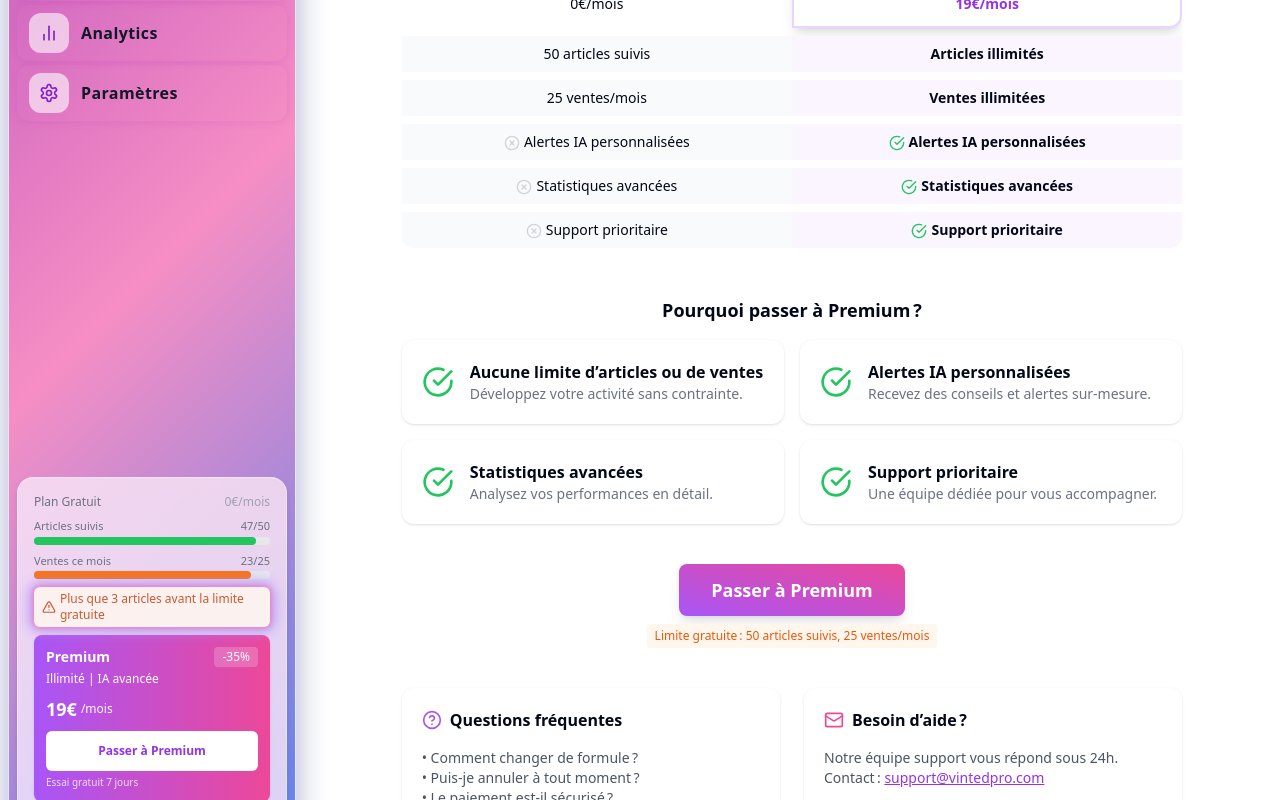
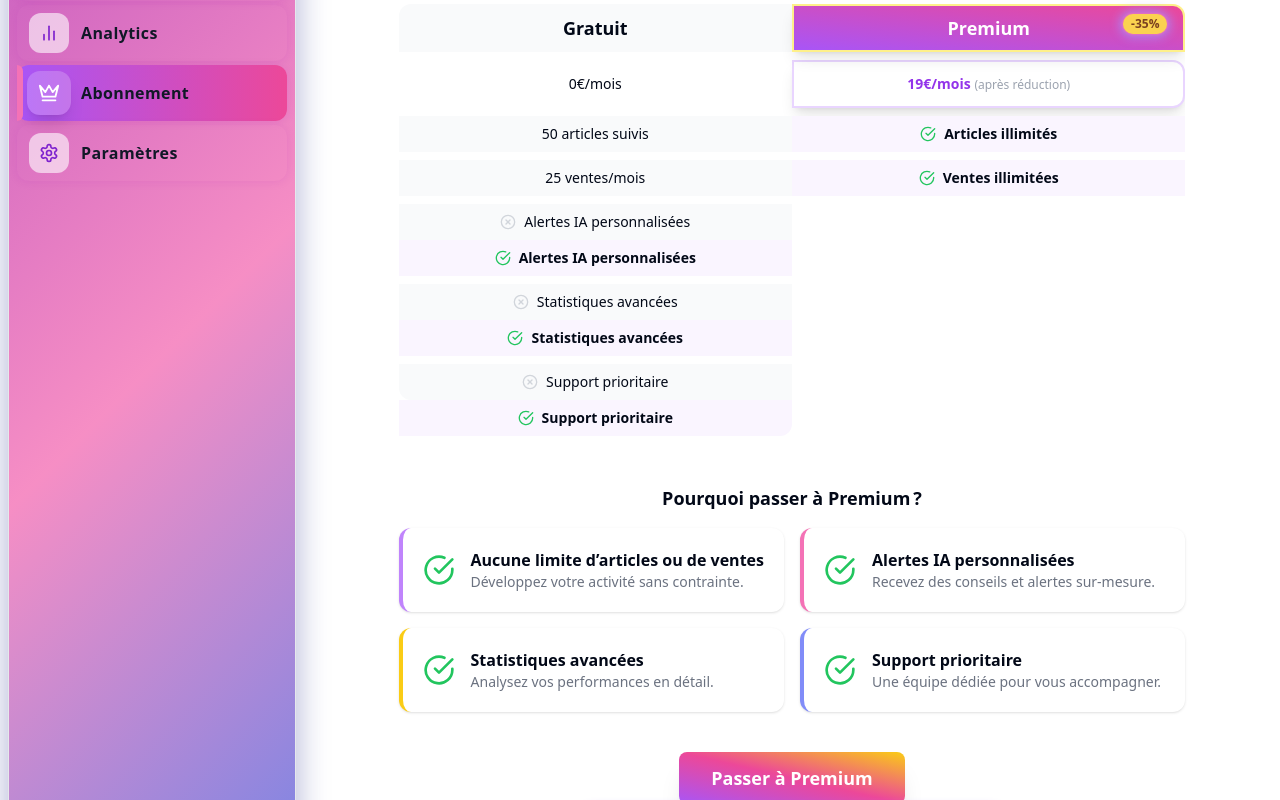
Before and after one commit to Benaisse/vinted-pro, a Next.js app: page /abonnement in a window 1280 px wide. Shown: the part 380-1180 px from the top of the page. Built offline with nearby package versions, Linux system fonts and the light colour scheme.

Commit message:
feat: refonte complète de l'abonnement (sidebar, onglet, page premium), harmonisation UI/UX, corrections diverses

```diff
--- a/src/app/abonnement/page.tsx
+++ b/src/app/abonnement/page.tsx
@@ -8,21 +8,27 @@ export default function AbonnementPage() {
 
   return (
     <div className="max-w-4xl mx-auto py-8 px-2 sm:px-4">
+      {/* Bandeau bénéfice clé */}
+      <div className="mb-6">
+        <div className="bg-gradient-to-r from-pink-400 via-purple-500 to-indigo-500 text-white rounded-xl py-3 px-6 text-center text-lg font-semibold shadow-lg animate-pulse-slow">
+          🚀 Débloquez tout le potentiel de votre boutique avec Premium !
+        </div>
+      </div>
       {/* Header visuel */}
       <div className="relative rounded-2xl overflow-hidden mb-8 shadow-lg">
         <div className="bg-gradient-to-tr from-purple-500 to-pink-500 h-32 flex items-center px-8">
-          <Crown className="w-14 h-14 text-yellow-300 drop-shadow-lg opacity-90" />
+          <Crown className="w-14 h-14 text-yellow-300 drop-shadow-lg opacity-90 animate-bounce-slow" />
           <div className="ml-6">
             <h1 className="text-3xl font-bold text-white mb-1">Abonnement</h1>
+            <div className="text-white/80 text-sm mb-1">Gérez votre formule et découvrez les avantages Premium.</div>
             <div className="flex items-center gap-2">
               <span className="bg-white/20 text-white px-3 py-1 rounded-full text-sm font-semibold">Votre formule : {isPremium ? "Premium" : "Gratuit"}</span>
-              {!isPremium && <span className="bg-yellow-300 text-yellow-900 px-2 py-0.5 rounded-full text-xs font-bold ml-2">-35% sur Premium</span>}
+              {!isPremium && <span className="bg-yellow-300 text-yellow-900 px-2 py-0.5 rounded-full text-xs font-bold ml-2 animate-pulse">-35% sur Premium</span>}
             </div>
           </div>
         </div>
         <Crown className="absolute right-6 top-2 w-20 h-20 text-yellow-200 opacity-20 pointer-events-none" />
       </div>
-
       {/* Comparatif des offres */}
       <div className="mb-10">
         <div className="font-semibold text-lg mb-4 text-center">Comparez les formules</div>
@@ -31,69 +37,68 @@ export default function AbonnementPage() {
             <thead>
               <tr>
                 <th className="w-1/2 text-lg font-bold py-2 bg-gray-50 rounded-tl-xl">Gratuit</th>
-                <th className="w-1/2 text-lg font-bold py-2 bg-gradient-to-tr from-purple-500 to-pink-500 text-white rounded-tr-xl relative">
+                <th className="w-1/2 text-lg font-bold py-2 bg-gradient-to-tr from-purple-500 to-pink-500 text-white rounded-tr-xl relative shadow-lg border-2 border-yellow-200 animate-glow-premium">
                   Premium
-                  <span className="absolute top-2 right-4 bg-yellow-300 text-yellow-900 text-xs font-bold px-2 py-0.5 rounded-full">-35%</span>
+                  <span className="absolute top-2 right-4 bg-yellow-300 text-yellow-900 text-xs font-bold px-2 py-0.5 rounded-full animate-pulse">-35%</span>
                 </th>
               </tr>
             </thead>
             <tbody className="text-sm">
               <tr>
                 <td className="bg-white text-center py-3 rounded-l-xl">0€/mois</td>
-                <td className="bg-white text-center py-3 rounded-r-xl font-bold text-purple-600 shadow-lg border-2 border-purple-200">19€/mois</td>
+                <td className="bg-white text-center py-3 rounded-r-xl font-bold text-purple-600 shadow-lg border-2 border-purple-200">19€/mois <span className='text-xs text-gray-400 font-normal'>(après réduction)</span></td>
               </tr>
               <tr>
                 <td className="bg-gray-50 text-center py-2">50 articles suivis</td>
-                <td className="bg-purple-50 text-center py-2 font-semibold">Articles illimités</td>
+                <td className="bg-purple-50 text-center py-2 font-semibold flex items-center justify-center gap-1"><CheckCircle className="inline w-4 h-4 text-green-500 mr-1" />Articles illimités</td>
               </tr>
               <tr>
                 <td className="bg-gray-50 text-center py-2">25 ventes/mois</td>
-                <td className="bg-purple-50 text-center py-2 font-semibold">Ventes illimitées</td>
+                <td className="bg-purple-50 text-center py-2 font-semibold flex items-center justify-center gap-1"><CheckCircle className="inline w-4 h-4 text-green-500 mr-1" />Ventes illimitées</td>
               </tr>
               <tr>
-                <td className="bg-gray-50 text-center py-2"><XCircle className="inline w-4 h-4 text-gray-300 mr-1" />Alertes IA personnalisées</td>
-                <td className="bg-purple-50 text-center py-2 font-semibold"><CheckCircle className="inline w-4 h-4 text-green-500 mr-1" />Alertes IA personnalisées</td>
+                <td className="bg-gray-50 text-center py-2 flex items-center justify-center gap-1"><XCircle className="inline w-4 h-4 text-gray-300 mr-1" />Alertes IA personnalisées</td>
+                <td className="bg-purple-50 text-center py-2 font-semibold flex items-center justify-center gap-1"><CheckCircle className="inline w-4 h-4 text-green-500 mr-1" />Alertes IA personnalisées</td>
               </tr>
               <tr>
-                <td className="bg-gray-50 text-center py-2"><XCircle className="inline w-4 h-4 text-gray-300 mr-1" />Statistiques avancées</td>
-                <td className="bg-purple-50 text-center py-2 font-semibold"><CheckCircle className="inline w-4 h-4 text-green-500 mr-1" />Statistiques avancées</td>
+                <td className="bg-gray-50 text-center py-2 flex items-center justify-center gap-1"><XCircle className="inline w-4 h-4 text-gray-300 mr-1" />Statistiques avancées</td>
+                <td className="bg-purple-50 text-center py-2 font-semibold flex items-center justify-center gap-1"><CheckCircle className="inline w-4 h-4 text-green-500 mr-1" />Statistiques avancées</td>
               </tr>
               <tr>
-                <td className="bg-gray-50 text-center py-2 rounded-bl-xl"><XCircle className="inline w-4 h-4 text-gray-300 mr-1" />Support prioritaire</td>
-                <td className="bg-purple-50 text-center py-2 font-semibold rounded-br-xl"><CheckCircle className="inline w-4 h-4 text-green-500 mr-1" />Support prioritaire</td>
+                <td className="bg-gray-50 text-center py-2 rounded-bl-xl flex items-center justify-center gap-1"><XCircle className="inline w-4 h-4 text-gray-300 mr-1" />Support prioritaire</td>
+                <td className="bg-purple-50 text-center py-2 font-semibold rounded-br-xl flex items-center justify-center gap-1"><CheckCircle className="inline w-4 h-4 text-green-500 mr-1" />Support prioritaire</td>
               </tr>
             </tbody>
           </table>
         </div>
       </div>
-
       {/* Section Pourquoi Premium */}
       <div className="mb-10">
         <div className="font-semibold text-lg mb-4 text-center">Pourquoi passer à Premium ?</div>
         <div className="grid grid-cols-1 md:grid-cols-2 gap-4">
-          <div className="bg-white rounded-xl p-5 shadow hover:shadow-lg transition-shadow flex items-center gap-4">
-            <CheckCircle className="w-8 h-8 text-green-500" />
+          <div className="bg-white rounded-xl p-5 shadow hover:shadow-xl transition-shadow flex items-center gap-4 border-l-4 border-purple-400">
+            <CheckCircle className="w-8 h-8 text-green-500 animate-bounce-slow" />
             <div>
               <div className="font-semibold">Aucune limite d’articles ou de ventes</div>
               <div className="text-sm text-gray-500">Développez votre activité sans contrainte.</div>
             </div>
           </div>
-          <div className="bg-white rounded-xl p-5 shadow hover:shadow-lg transition-shadow flex items-center gap-4">
-            <CheckCircle className="w-8 h-8 text-green-500" />
+          <div className="bg-white rounded-xl p-5 shadow hover:shadow-xl transition-shadow flex items-center gap-4 border-l-4 border-pink-400">
+            <CheckCircle className="w-8 h-8 text-green-500 animate-bounce-slow" />
             <div>
               <div className="font-semibold">Alertes IA personnalisées</div>
               <div className="text-sm text-gray-500">Recevez des conseils et alertes sur-mesure.</div>
             </div>
           </div>
-          <div className="bg-white rounded-xl p-5 shadow hover:shadow-lg transition-shadow flex items-center gap-4">
-            <CheckCircle className="w-8 h-8 text-green-500" />
+          <div className="bg-white rounded-xl p-5 shadow hover:shadow-xl transition-shadow flex items-center gap-4 border-l-4 border-yellow-400">
+            <CheckCircle className="w-8 h-8 text-green-500 animate-bounce-slow" />
             <div>
               <div className="font-semibold">Statistiques avancées</div>
               <div className="text-sm text-gray-500">Analysez vos performances en détail.</div>
             </div>
           </div>
-          <div className="bg-white rounded-xl p-5 shadow hover:shadow-lg transition-shadow flex items-center gap-4">
-            <CheckCircle className="w-8 h-8 text-green-500" />
+          <div className="bg-white rounded-xl p-5 shadow hover:shadow-xl transition-shadow flex items-center gap-4 border-l-4 border-indigo-400">
+            <CheckCircle className="w-8 h-8 text-green-500 animate-bounce-slow" />
             <div>
               <div className="font-semibold">Support prioritaire</div>
               <div className="text-sm text-gray-500">Une équipe dédiée pour vous accompagner.</div>
@@ -101,16 +106,15 @@ export default function AbonnementPage() {
           </div>
         </div>
       </div>
-
       {/* Call to action */}
       <div className="flex flex-col items-center mb-10">
         {isPremium ? (
           <button className="bg-gray-100 text-gray-500 font-semibold py-3 px-8 rounded-lg cursor-not-allowed">Déjà Premium</button>
         ) : (
-          <button className="bg-gradient-to-tr from-purple-500 to-pink-500 text-white font-semibold py-3 px-8 rounded-lg shadow-lg hover:scale-105 hover:shadow-xl transition-all text-lg">Passer à Premium</button>
+          <button className="bg-gradient-to-tr from-purple-500 via-pink-500 to-yellow-400 text-white font-semibold py-3 px-8 rounded-lg shadow-xl hover:scale-105 hover:shadow-2xl transition-all text-lg animate-glow-premium">Passer à Premium</button>
         )}
         {!isPremium && (
-          <div className="text-xs text-orange-600 bg-orange-50 rounded px-2 py-1 mt-2">Limite gratuite : 50 articles suivis, 25 ventes/mois</div>
+          <div className="text-xs text-orange-600 bg-orange-50 rounded px-2 py-1 mt-2 shadow animate-pulse">Essai gratuit 7 jours. Limite gratuite : 50 articles suivis, 25 ventes/mois</div>
         )}
       </div>
 
--- a/src/app/parametres/page.tsx
+++ b/src/app/parametres/page.tsx
@@ -23,6 +23,7 @@ import {
   Eye,
   EyeOff
 } from "lucide-react";
+import AbonnementPage from "../abonnement/page";
 
 export default function ParametresPage() {
   const [activeTab, setActiveTab] = useState("compte");
@@ -355,45 +356,7 @@ export default function ParametresPage() {
           {/* Onglet Abonnement */}
           {activeTab === "abonnement" && (
             <div className="space-y-6">
-              <div>
-                <h3 className="text-lg font-semibold text-gray-900 mb-4 flex items-center gap-2">
-                  <CreditCard className="w-5 h-5" />
-                  Gestion de l'abonnement
-                </h3>
-
-                <div className="bg-gradient-to-r from-purple-50 to-pink-50 border border-purple-200 rounded-lg p-6">
-                  <div className="flex items-center justify-between mb-4">
-                    <div>
-                      <h4 className="font-semibold text-gray-900">Plan actuel : Gratuit</h4>
-                      <p className="text-sm text-gray-600">0€/mois</p>
-                    </div>
-                    <span className="bg-yellow-100 text-yellow-800 px-3 py-1 rounded-full text-sm font-medium">
-                      -35% sur Premium
-                    </span>
-                  </div>
-
-                  <div className="space-y-2 text-sm text-gray-600">
-                    <div className="flex items-center gap-2">
-                      <span className="w-2 h-2 bg-gray-400 rounded-full"></span>
-                      50 articles suivis
-                    </div>
-                    <div className="flex items-center gap-2">
-                      <span className="w-2 h-2 bg-gray-400 rounded-full"></span>
-                      25 ventes/mois
-                    </div>
-                    <div className="flex items-center gap-2">
-                      <span className="w-2 h-2 bg-gray-400 rounded-full"></span>
-                      Statistiques de base
-                    </div>
-                  </div>
-
-                  <div className="mt-4">
-                    <Button className="w-full bg-gradient-to-r from-purple-600 to-pink-600 hover:from-purple-700 hover:to-pink-700">
-                      Passer à Premium
-                    </Button>
-                  </div>
-                </div>
-              </div>
+              <AbonnementPage />
             </div>
           )}
 
--- /dev/null
+++ b/src/components/AppLayout.tsx
@@ -0,0 +1,16 @@
+'use client'
+
+import { Sidebar } from '@/components/Sidebar';
+import { Header } from '@/components/Header';
+
+export function AppLayout({ children }: { children: React.ReactNode }) {
+  return (
+    <div className="flex min-h-screen">
+      <Sidebar />
+      <div className="flex-1 flex flex-col">
+        <Header />
+        {children}
+      </div>
+    </div>
+  );
+}
--- a/src/components/Sidebar.tsx
+++ b/src/components/Sidebar.tsx
@@ -2,7 +2,7 @@
 import { useState, useEffect, useRef } from "react";
 import { usePathname } from "next/navigation";
 import Link from "next/link";
-import { ShoppingCart, Home, Box, BarChart2, Settings, AlertTriangle, Menu as MenuIcon, X as CloseIcon } from "lucide-react";
+import { ShoppingCart, Home, Box, BarChart2, Settings, AlertTriangle, Menu as MenuIcon, X as CloseIcon, Crown } from "lucide-react";
 import { Button } from "@/components/ui/button";
 import clsx from "clsx";
 import { ThemeToggle } from "@/components/ui/ThemeToggle";
@@ -13,6 +13,7 @@ const menu = [
   { label: "Inventaire", icon: <Box className="w-5 h-5" />, href: "/inventaire" },
   { label: "Stock", icon: <AlertTriangle className="w-5 h-5" />, href: "/stock", badge: "3", badgeColor: "red" },
   { label: "Analytics", icon: <BarChart2 className="w-5 h-5" />, href: "/analytics" },
+  { label: "Abonnement", icon: <Crown className="w-5 h-5" />, href: "/abonnement" },
   { label: "Paramètres", icon: <Settings className="w-5 h-5" />, href: "/parametres" },
 ];
 
@@ -94,7 +95,7 @@ export function Sidebar() {
               <text x="50%" y="55%" textAnchor="middle" fill="#a21caf" fontSize="20" fontWeight="bold" dy=".3em" fontFamily="Arial, sans-serif">VP</text>
             </svg>
           </div>
-          {!collapsed && <span className="font-extrabold text-2xl text-transparent bg-clip-text bg-gradient-to-tr from-purple-500 to-pink-500 ml-3 tracking-wide drop-shadow-lg">Vinted Pro</span>}
+          {!collapsed && <span className="font-extrabold text-2xl text-transparent bg-clip-text bg-gradient-to-tr from-purple-700 to-pink-600 ml-3 tracking-wide drop-shadow-[0_2px_6px_rgba(0,0,0,0.25)] opacity-95">Vinted Pro</span>}
         </div>
         {/* Navigation avec animation d'apparition */}
         <nav className="flex-1">
@@ -116,36 +117,6 @@ export function Sidebar() {
             ))}
           </ul>
         </nav>
-        {/* Carte d'abonnement */}
-        {!collapsed && (
-          <div className="bg-gradient-to-tr from-purple-100/80 to-pink-100/80 rounded-2xl p-4 mb-2 shadow-md border border-white/40">
-            <div className="flex items-center justify-between mb-2">
-              <span className="text-xs text-gray-500 font-medium">Plan Gratuit</span>
-              <span className="text-xs text-gray-400">0€/mois</span>
-            </div>
-            <div className="flex flex-col space-y-1 mb-2">
-              <ProgressBar label="Articles suivis" value={47} max={50} color="green" />
-              <ProgressBar label="Ventes ce mois" value={23} max={25} color="orange" />
-            </div>
-            <div className="bg-orange-50 text-orange-700 text-xs rounded-md px-2 py-1 flex items-center mb-2 animate-pulse">
-              <AlertTriangle className="w-4 h-4 mr-1" />
-              Plus que 3 articles avant la limite gratuite
-            </div>
-            <div className="bg-gradient-to-r from-purple-500 to-pink-500 rounded-lg p-3 text-white mb-2 shadow">
-              <div className="flex items-center justify-between mb-1">
-                <span className="font-bold text-sm">Premium</span>
-                <span className="bg-white/20 rounded px-2 py-0.5 text-xs">-35%</span>
-              </div>
-              <div className="text-xs mb-2">Illimité | IA avancée</div>
-              <div className="flex items-center mb-2">
-                <span className="text-lg font-bold mr-1">19€</span>
-                <span className="text-xs">/mois</span>
-              </div>
-              <Button className="w-full bg-white text-purple-600 font-semibold hover:bg-purple-50 text-xs py-2">Passer à Premium</Button>
-              <div className="text-[10px] text-white/80 mt-1">Essai gratuit 7 jours</div>
-            </div>
-          </div>
-        )}
         {/* Bouton mode nuit/jour intégré en bas */}
         {!collapsed && (
           <div className="mt-8 flex justify-center">
```
